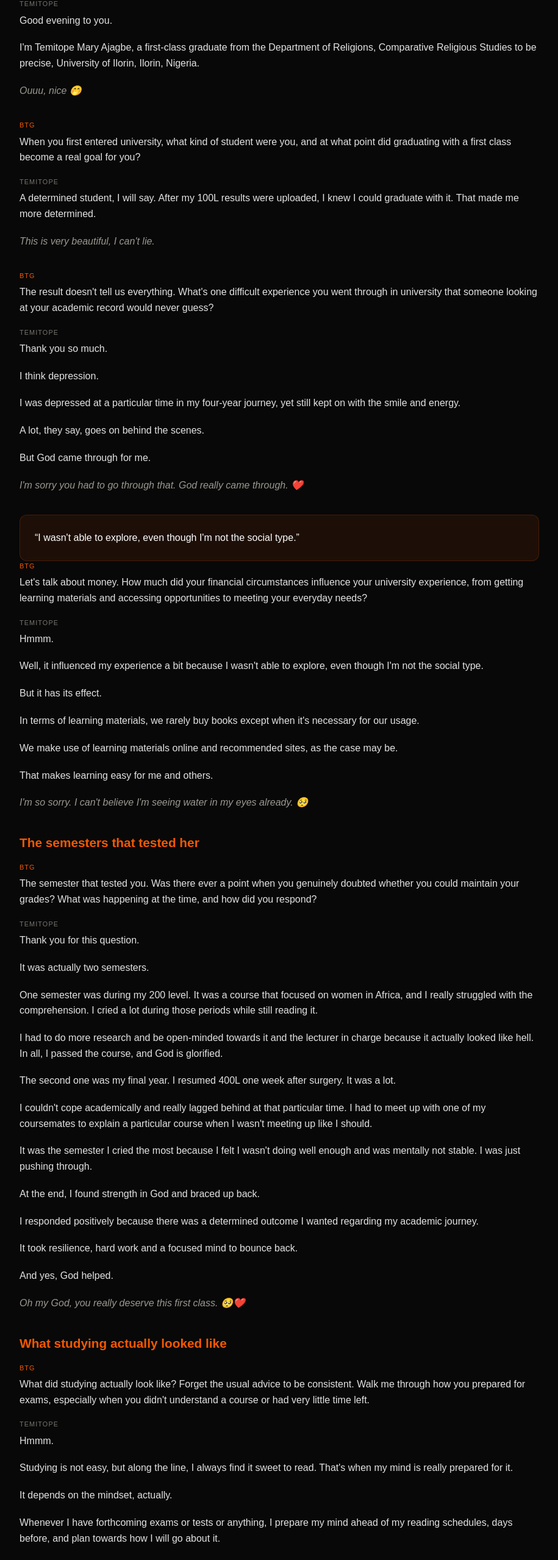
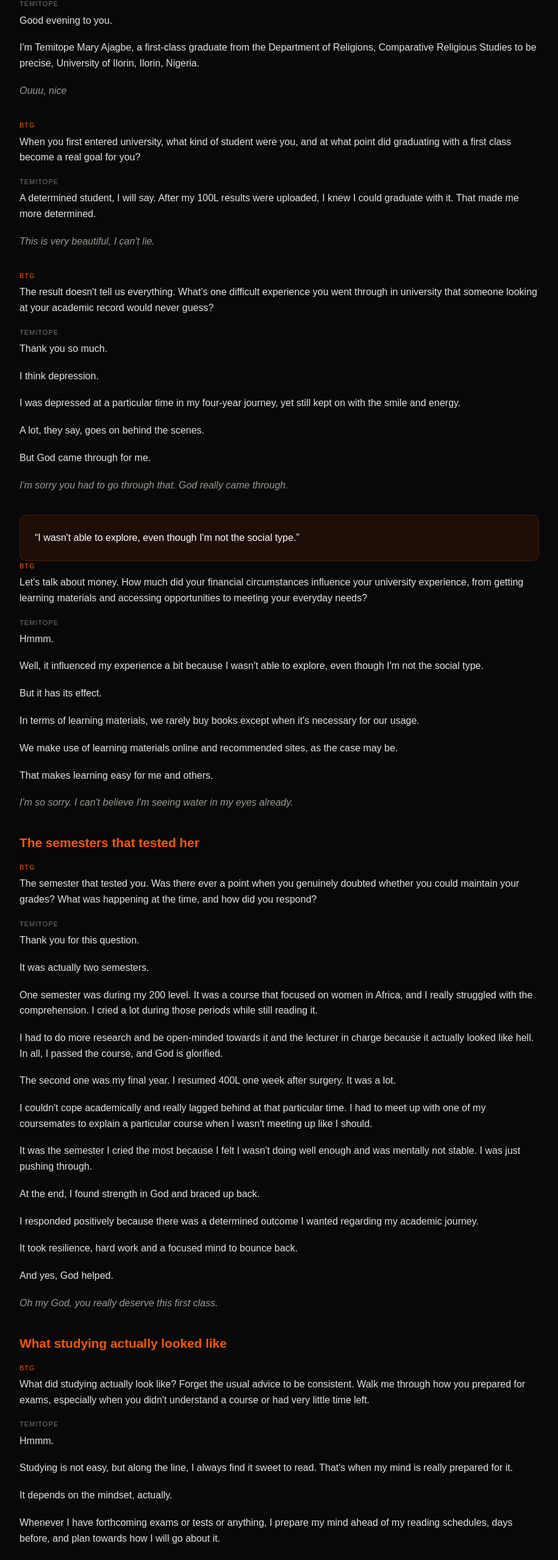
Before and after one commit to Lius-0x1/btg, a Next.js app: page /stories/how-i-lose-my-hope-for-first-class in a window 1280 px wide. Shown: the part 1354-3912 px from the top of the page at 61% size, without its empty margins (182-1097 px from the left). Built offline with nearby package versions, Linux system fonts and the light colour scheme.

Commit message:
Remove emojis from reactions in stories.js
Updated reactions in stories to remove emojis.

```diff
--- a/src/data/stories.js
+++ b/src/data/stories.js
@@ -60,7 +60,7 @@ const stories = [
           "Good evening to you.",
           "I'm Temitope Mary Ajagbe, a first-class graduate from the Department of Religions, Comparative Religious Studies to be precise, University of Ilorin, Ilorin, Nigeria.",
         ],
-        reaction: "Ouuu, nice 🤭",
+        reaction: "Ouuu, nice ",
       },
       {
         q: "When you first entered university, what kind of student were you, and at what point did graduating with a first class become a real goal for you?",
@@ -78,7 +78,7 @@ const stories = [
           "A lot, they say, goes on behind the scenes.",
           "But God came through for me.",
         ],
-        reaction: "I'm sorry you had to go through that. God really came through. ❤️",
+        reaction: "I'm sorry you had to go through that. God really came through. ",
       },
       {
         pull: "“I wasn't able to explore, even though I'm not the social type.”",
@@ -91,7 +91,7 @@ const stories = [
           "We make use of learning materials online and recommended sites, as the case may be.",
           "That makes learning easy for me and others.",
         ],
-        reaction: "I'm so sorry. I can't believe I'm seeing water in my eyes already. 🥺",
+        reaction: "I'm so sorry. I can't believe I'm seeing water in my eyes already.",
       },
       {
         heading: "The semesters that tested her",
@@ -109,7 +109,7 @@ const stories = [
           "It took resilience, hard work and a focused mind to bounce back.",
           "And yes, God helped.",
         ],
-        reaction: "Oh my God, you really deserve this first class. 🥺❤️",
+        reaction: "Oh my God, you really deserve this first class.",
       },
       {
         heading: "What studying actually looked like",
@@ -127,7 +127,7 @@ const stories = [
           "The comprehension and the preparedness ahead do really work.",
           "On not understanding a course, I speak to people who understand better than I do and also research more on it to get a better understanding of it.",
         ],
-        reaction: "Seems being confident is one of the keys to achieving whatever you want. 🤭",
+        reaction: "Seems being confident is one of the keys to achieving whatever you want. ",
       },
       {
         pull: "“I don't think I gave up anything extreme.”",
@@ -138,7 +138,7 @@ const stories = [
           "I make use of my time and know how to manage it for other things I want to be involved in too.",
         ],
         reaction: "Ohh really, I want to be your friend also. 🌚",
-        reply: "You are welcome. 😊",
+        reply: "You are welcome. ",
       },
       {
         heading: "The people who helped her along the way",
@@ -163,7 +163,7 @@ const stories = [
           "I believe anyone can attain it.",
           "It's based on YOU.",
         ],
-        reaction: "YOU. 🤭",
+        reaction: "YOU. ",
       },
       {
         q: "Is there a quote you've always lived by and you'd love to pass to the person reading this?",
```
